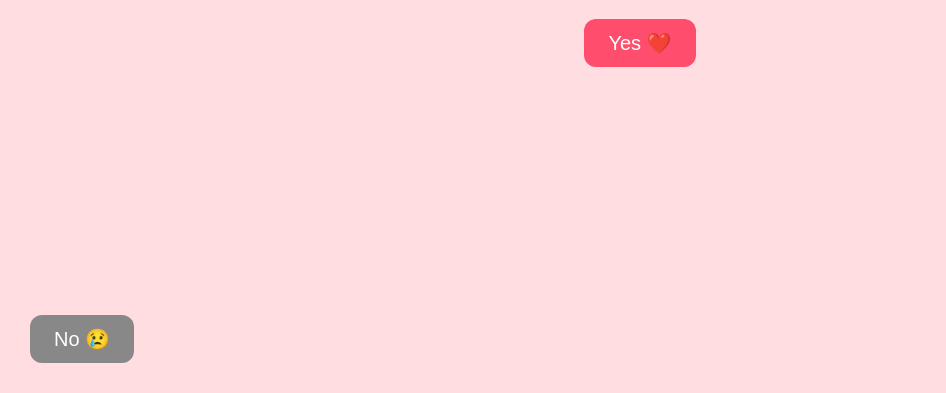
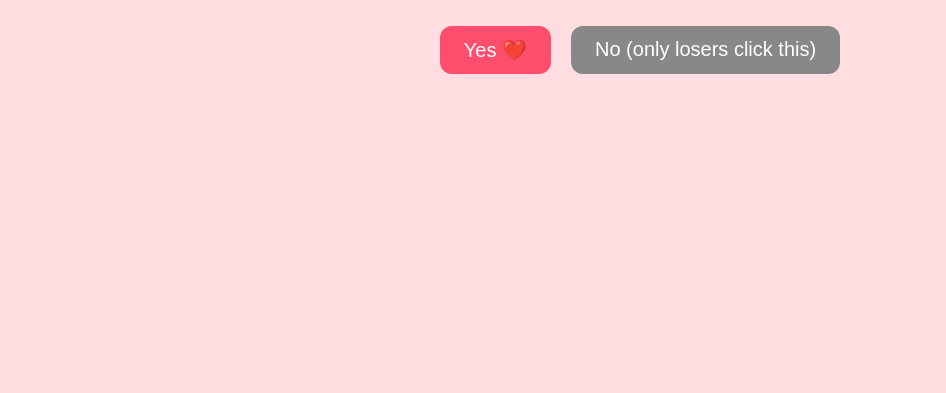
Before and after one commit to mrasco02/valentine, a plain HTML site: page index.html in a window 1280 px wide. Shown: the part 407-800 px from the top of the page, without its empty margins (0-946 px from the left). Drawn offline with Linux system fonts and the light colour scheme.

Commit message:
fixing AI slop

```diff
--- a/index.html
+++ b/index.html
@@ -9,7 +9,6 @@
       background-color: #ffdde1;
       height: 100vh;
       margin: 0;
-      overflow: hidden;
       display: flex;
       flex-direction: column;
       align-items: center;
@@ -18,12 +17,17 @@
 
     h1 {
       font-size: 40px;
+      margin-bottom: 40px;
+    }
+
+    .button-container {
+      display: flex;
+      gap: 20px;
     }
 
     button {
       font-size: 20px;
       padding: 12px 24px;
-      margin: 20px;
       border: none;
       border-radius: 12px;
       cursor: pointer;
@@ -37,7 +41,6 @@
     #noBtn {
       background-color: #888;
       color: white;
-      position: fixed;
     }
 
     #typingText {
@@ -52,11 +55,14 @@
 
 <h1>Will you be my Valentine? 💘</h1>
 
-<button id="yesBtn" onclick="sayYes()">Yes ❤️</button>
-<button id="noBtn" onclick="cryingInDaClub()">No 😢</button>
+<div class="button-container">
+  <button id="yesBtn" onclick="sayYes()">Yes ❤️</button>
+  <button id="noBtn" onclick="cryingInDaClub()">No (only losers click this)</button>
+</div>
 
 <script>
   const noBtn = document.getElementById("noBtn");
+  let isFloating = false;
 
   const corners = [
     { top: "10px", left: "10px" },
@@ -68,6 +74,13 @@
   function moveToRandomCorner() {
     const corner = corners[Math.floor(Math.random() * corners.length)];
 
+    // On first hover, convert to floating button
+    if (!isFloating) {
+      noBtn.style.position = "fixed";
+      isFloating = true;
+    }
+
+    // Reset positions
     noBtn.style.top = "";
     noBtn.style.bottom = "";
     noBtn.style.left = "";
@@ -78,12 +91,13 @@
     }
   }
 
-  noBtn.addEventListener("mouseover", moveToRandomCorner);
+  noBtn.addEventListener("mouseenter", moveToRandomCorner);
 
   function sayYes() {
     document.body.innerHTML = `
-      <h1>I'd hope so since youre marrying me 💖</h1>
-      `;
+      <h1>YAYYYY!!! 💖💖💖</h1>
+      <p>You just made me the happiest person alive 🥰</p>
+    `;
   }
 
   function cryingInDaClub() {
@@ -120,8 +134,6 @@
 
     type();
   }
-
-  moveToRandomCorner();
 </script>
 
 </body>
```
